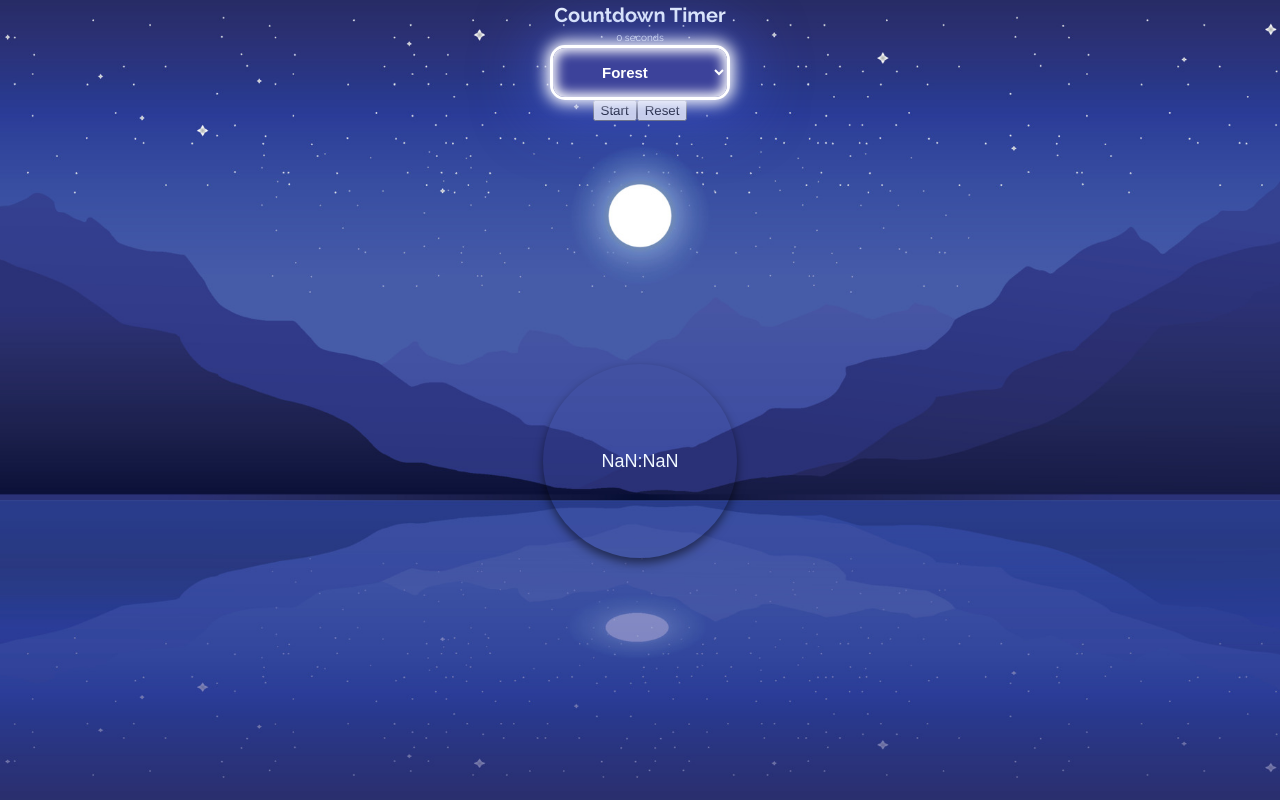
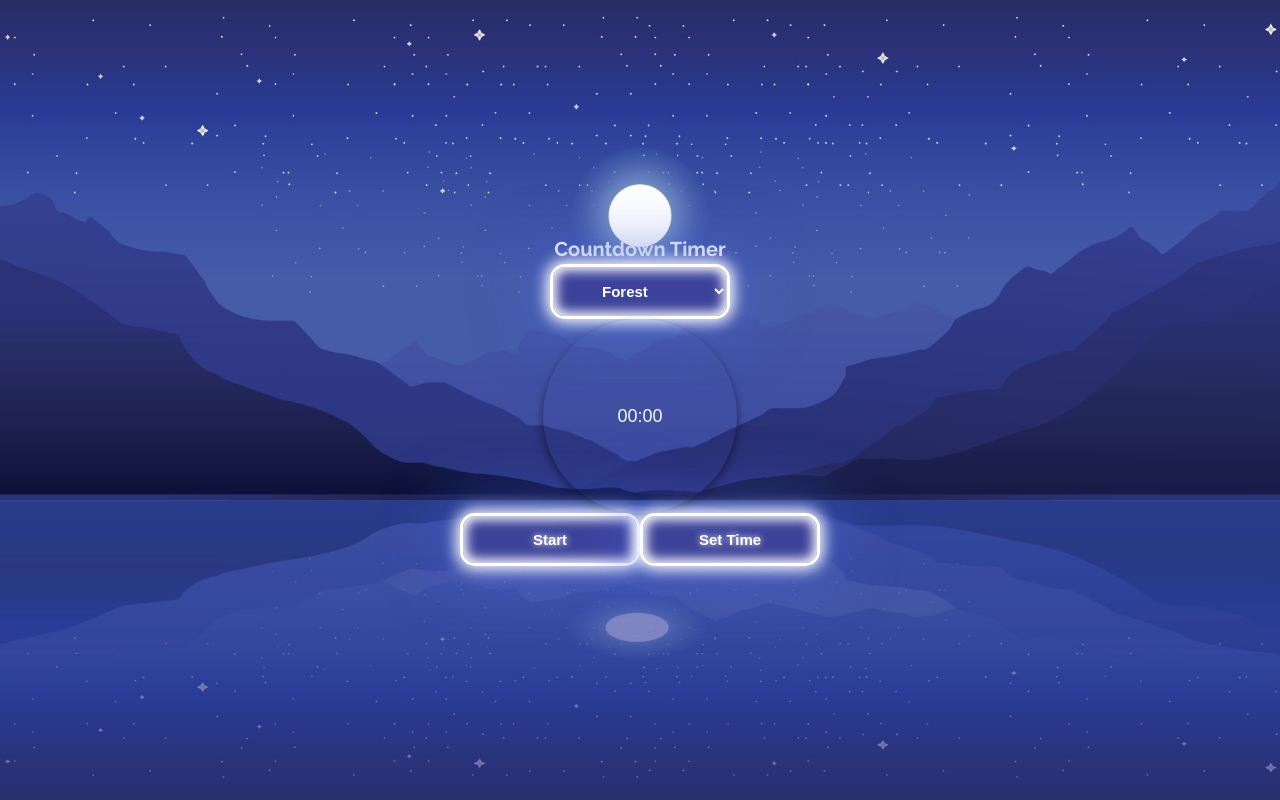
Before and after one commit to TonyLig/React-Mindful, a Next.js app: page /meditate in a window 1280 px wide. Built offline with nearby package versions, Linux system fonts and the light colour scheme.

Commit message:
changed logics

```diff
--- a/app/meditate/page.jsx
+++ b/app/meditate/page.jsx
@@ -6,55 +6,91 @@ import AudioPlayer from "../../components/AudioPlayer/Audioplayer";
 import ControlledSelect from "../../components/ControlledSelect/ControlledSelect";
 import CircleProgressMeditate from "../../components/CircleProgressMeditate/CircleProgressMeditate";
 
-function CountdownTimer() {
+export default function CountdownTimer() {
   const [isActive, setIsActive] = useState(false);
   const [selectedAudio, setSelectedAudio] = useState("");
-  const [countdownTime, setCountdownTime] = useState(0);
 
-  const toggleTimer = () => {
+  const [toggleForm, setToggleForm] = useState(false);
+  // Store the input min(s)
+  const [timeInput, setTimeInput] = useState(1);
+  // Toggle start and stop
+  const [countDownStarted, setCountDownStarted] = useState(false);
+  // Time in milliseconds
+  const [timeInMilliseconds, setTimeInMilliseconds] = useState(0);
+
+  const countDownTime = new Date().getTime() + timeInMilliseconds; // Get time ahead in millisecond
+  const animationDuration = (countDownTime - new Date().getTime()) / 1000 / 2;
+
+  const options = [
+    { value: "../../public/sounds/forest.mp3", label: "Forest" },
+    { value: "../../public/sounds/park.mp3", label: "Park" },
+    { value: "../../public/sounds/rain.mp3", label: "Rain" },
+    { value: "../../public/sounds/stream.mp3", label: "Stream" },
+    { value: "../../public/sounds/waves.mp3", label: "Waves" },
+  ];
+
+  function toggleTimer() {
     setIsActive(!isActive);
-  };
+  }
 
-  const handleAudioChange = (e) => {
+  function handleAudioChange(e) {
     setSelectedAudio(e.target.value);
-  };
+  }
 
-  const handleCountdownTimeChange = (seconds) => {
-    setCountdownTime(seconds);
-  };
+  function startTimer() {
+    setCountDownStarted(true);
+    if (toggleForm) {
+      setToggleForm(false);
+    }
+    setTimeInMilliseconds(timeInput * 60 * 1000);
+  }
+
+  function stopTimer() {
+    setCountDownStarted(false);
+    setTimeInMilliseconds(0);
+  }
+
+  function onToggle() {
+    setToggleForm((toggle) => (toggle = !toggle));
+  }
+
+  // Get time from input and set time input
+  function handleChange(e) {
+    const inputData = parseInt(e.target.value);
+    setTimeInput(inputData);
+  }
 
   return (
     <main className={styles.container}>
       <h1>Countdown Timer</h1>
-      <p>{countdownTime} seconds</p>
       <ControlledSelect
-        options={[
-          { value: "../../public/sounds/forest.mp3", label: "Forest" },
-          { value: "../../public/sounds/park.mp3", label: "Park" },
-          { value: "../../public/sounds/rain.mp3", label: "Rain" },
-          { value: "../../public/sounds/stream.mp3", label: "Stream" },
-          { value: "../../public/sounds/waves.mp3", label: "Waves" },
-        ]}
+        options={options}
         value={selectedAudio}
         onChange={handleAudioChange}
         disable={false}
       />
-      <TimerControls
-        isActive={isActive}
-        toggleTimer={toggleTimer}
-        resetTimer={() => {
-          setIsActive(false);
-          setCountdownTime(0);
+      <AudioPlayer isActive={toggleTimer} selectedAudio={selectedAudio} />
+      <CircleProgressMeditate
+        {...{
+          timeInMilliseconds,
+          stopTimer,
+          countDownStarted,
+          countDownTime,
+          animationDuration,
         }}
       />
-      <AudioPlayer isActive={isActive} selectedAudio={selectedAudio} />
-      <CircleProgressMeditate
-        timeInSeconds={countdownTime}
-        isActive={isActive}
-        stopTimer={() => setIsActive(false)}
+      <TimerControls
+        {...{
+          toggleForm,
+          onToggle,
+          handleChange,
+          timeInput,
+          countDownStarted,
+          startTimer,
+          stopTimer,
+          useState,
+        }}
       />
     </main>
   );
 }
-
-export default CountdownTimer;
--- a/components/CircleProgressMeditate/CircleProgressMeditate.module.css
+++ b/components/CircleProgressMeditate/CircleProgressMeditate.module.css
@@ -2,7 +2,6 @@
   display: flex;
   justify-content: center;
   align-items: center;
-  height: 100%;
 }
 
 .pgWidget {
--- a/components/TimerControls/TimerControls.jsx
+++ b/components/TimerControls/TimerControls.jsx
@@ -1,8 +1,36 @@
-export default function TimerControls({ isActive, toggleTimer, resetTimer }) {
+import CustomButton1 from "../CustomButton1/CustomButtom1";
+
+export default function TimerControls({
+  countDownStarted,
+  startTimer,
+  stopTimer,
+  onToggle,
+  toggleForm,
+  handleChange,
+  timeInput,
+}) {
   return (
-    <div>
-      <button onClick={toggleTimer}>{isActive ? "Pause" : "Start"}</button>
-      <button onClick={resetTimer}>Reset</button>
-    </div>
+    <>
+      <div>
+        {!countDownStarted ? (
+          <CustomButton1 onClick={startTimer}>Start</CustomButton1>
+        ) : (
+          <CustomButton1 onClick={stopTimer}>Stop</CustomButton1>
+        )}
+
+        <CustomButton1 onClick={onToggle}>Set Time</CustomButton1>
+      </div>
+      {toggleForm ? (
+        <div className="input-form">
+          <input
+            type="number"
+            placeholder="Enter Time"
+            onChange={handleChange}
+            defaultValue={timeInput.toString()}
+            name="time"
+          />
+        </div>
+      ) : null}
+    </>
   );
 }
--- a/hooks/useCountDown.jsx
+++ b/hooks/useCountDown.jsx
@@ -1,28 +1,30 @@
 import { useEffect, useState } from "react";
-
-export default function useCountDown({ timeInSeconds, countDownStarted }) {
+export default function useCountDown({
+  timeInMilliseconds,
+  countDownStarted,
+  countDownTime,
+}) {
   const [countDownInMilliseconds, setCountDown] = useState(
-    timeInSeconds * 1000
+    countDownTime - new Date().getTime()
   );
 
   useEffect(() => {
     let interval;
-
-    if (countDownInMilliseconds > 0 && countDownStarted) {
+    if (timeInMilliseconds > 0) {
       interval = setInterval(() => {
-        setCountDown((prevCountDown) => prevCountDown - 1000);
+        setCountDown(countDownTime - new Date().getTime());
       }, 1000);
     } else if (!countDownStarted) {
       clearInterval(interval);
+      setCountDown(0);
     }
-
     return () => clearInterval(interval);
-  }, [countDownInMilliseconds, countDownStarted]);
-
+  }, [countDownTime, timeInMilliseconds, countDownStarted]);
   return getReturnValues(countDownInMilliseconds);
 }
 
 function getReturnValues(countDown) {
+  // calculate the time left
   const minutes = Math.floor(countDown / (60 * 1000));
   const seconds = parseInt(((countDown % (60 * 1000)) / 1000).toFixed(0));
   return [seconds, minutes];
```
